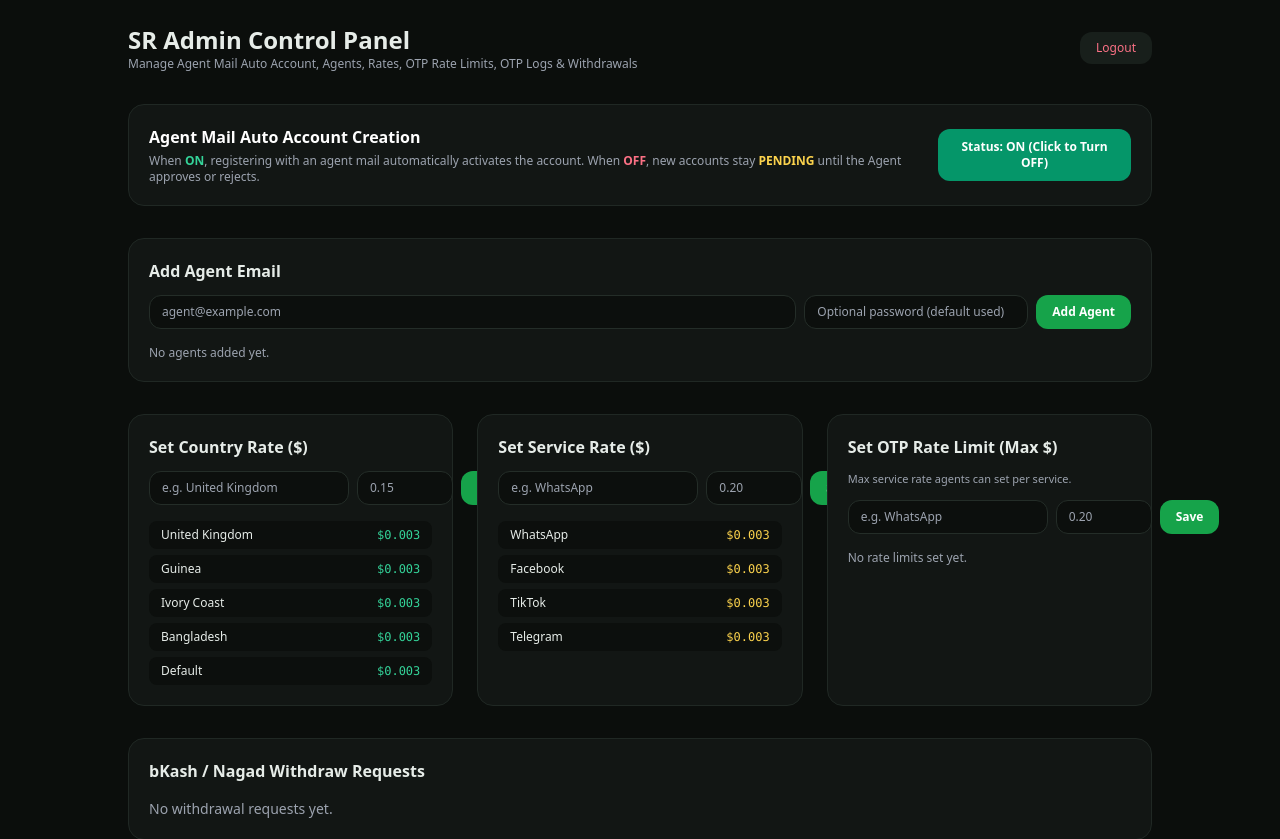
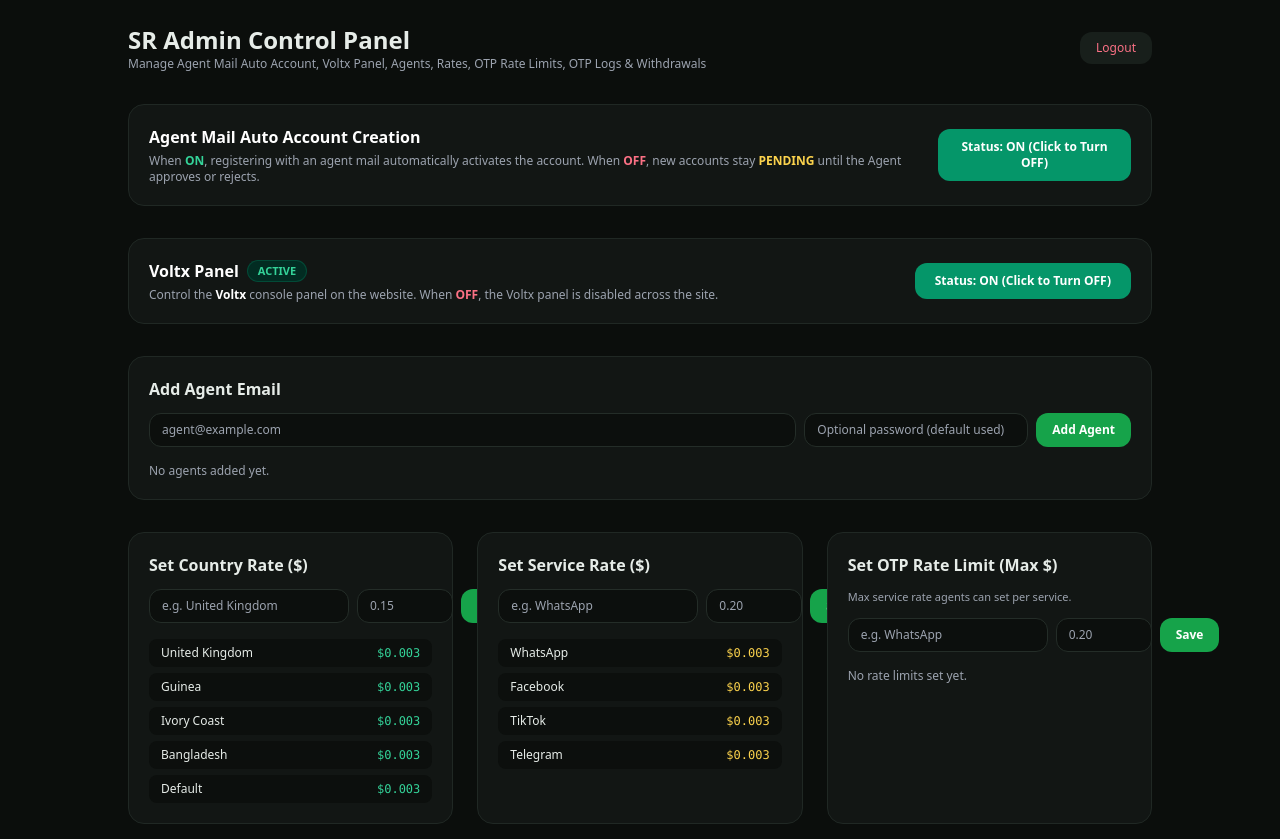
Before and after one commit to mrifathossen57-svg/Free-ai, a Flask app: page /admin in a window 1280 px wide. Shown: the top 839 px of the page. Run offline with Flask 3, Linux system fonts and the light colour scheme; the visitor is signed in with stand-in values (Sample User, id 1); data comes from the database, SQL or seed files in the repository; data that the repository does not hold is empty; some libraries are stand-ins or nearby versions.

Commit message:
Update admin_panel.html

```diff
--- a/templates/admin_panel.html
+++ b/templates/admin_panel.html
@@ -5,7 +5,7 @@
   <div class="flex items-center justify-between">
     <div>
       <h1 class="text-2xl font-bold">SR Admin Control Panel</h1>
-      <p class="text-xs text-gray-400">Manage Agent Mail Auto Account, Agents, Rates, OTP Rate Limits, OTP Logs & Withdrawals</p>
+      <p class="text-xs text-gray-400">Manage Agent Mail Auto Account, Voltx Panel, Agents, Rates, OTP Rate Limits, OTP Logs &amp; Withdrawals</p>
     </div>
     <a href="{{ url_for('logout') }}" class="px-4 py-2 rounded-xl bg-[#181f1b] text-xs text-rose-400">Logout</a>
   </div>
@@ -21,6 +21,35 @@
     </div>
     <form method="POST" action="{{ url_for('toggle_agent_mail_account') }}">
       {% if agent_mail_auto_account %}
+        <button type="submit" class="px-5 py-2.5 rounded-xl bg-emerald-600 hover:bg-emerald-700 text-white text-xs font-semibold">
+          Status: ON (Click to Turn OFF)
+        </button>
+      {% else %}
+        <button type="submit" class="px-5 py-2.5 rounded-xl bg-rose-600 hover:bg-rose-700 text-white text-xs font-semibold">
+          Status: OFF (Click to Turn ON)
+        </button>
+      {% endif %}
+    </form>
+  </div>
+
+  <!-- Voltx Panel Active Switch -->
+  <div class="card rounded-2xl p-5 flex flex-col sm:flex-row sm:items-center sm:justify-between gap-4">
+    <div class="space-y-1">
+      <div class="flex items-center gap-2">
+        <h2 class="font-bold text-white">Voltx Panel</h2>
+        {% if voltx_panel_active %}
+          <span class="px-2.5 py-0.5 rounded-full text-[11px] font-semibold bg-emerald-950 text-emerald-400 border border-emerald-700/40">ACTIVE</span>
+        {% else %}
+          <span class="px-2.5 py-0.5 rounded-full text-[11px] font-semibold bg-rose-950 text-rose-400 border border-rose-700/40">OFF</span>
+        {% endif %}
+      </div>
+      <p class="text-xs text-gray-400">
+        Control the <span class="text-white font-semibold">Voltx</span> console panel on the website.
+        When <span class="text-rose-400 font-semibold">OFF</span>, the Voltx panel is disabled across the site.
+      </p>
+    </div>
+    <form method="POST" action="{{ url_for('toggle_voltx_panel') }}">
+      {% if voltx_panel_active %}
         <button type="submit" class="px-5 py-2.5 rounded-xl bg-emerald-600 hover:bg-emerald-700 text-white text-xs font-semibold">
           Status: ON (Click to Turn OFF)
         </button>
@@ -163,7 +192,7 @@
 
   <!-- Received OTP & Country Rate Logs -->
   <div class="card rounded-2xl p-5">
-    <h2 class="font-bold mb-4">Received OTP & Rate Logs</h2>
+    <h2 class="font-bold mb-4">Received OTP &amp; Rate Logs</h2>
     <div class="space-y-2 text-xs">
       {% for log in otp_logs %}
         <div class="p-3 rounded-xl bg-[#0c0f0d] flex flex-wrap items-center justify-between gap-2">
```
